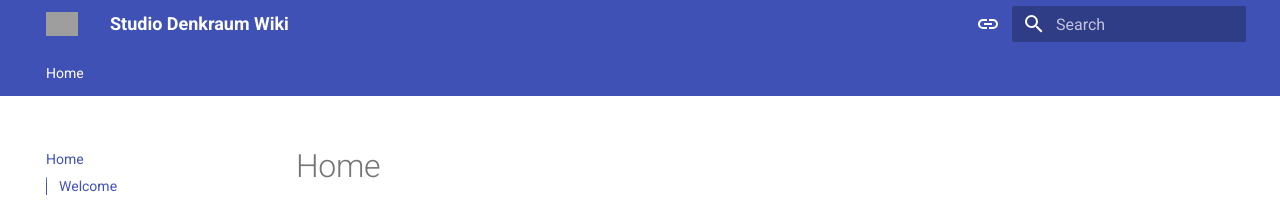
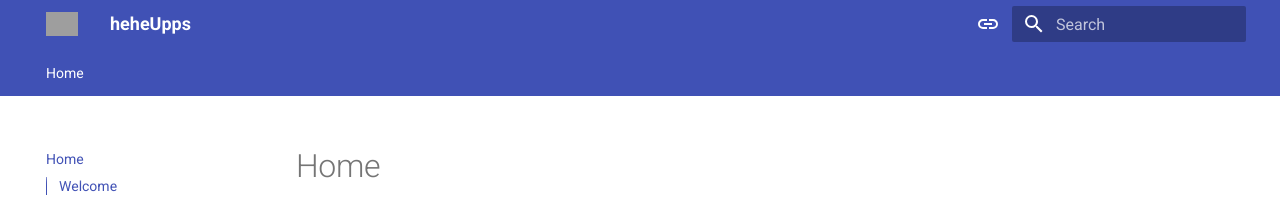
Before and after one commit to heheUpps/heheUpps.github.io, an MkDocs documentation site: the page built from docs/index.md, in a window 1280 px wide. Shown: the top 206 px of the page. Built offline with MkDocs 1.6.1 and Material for MkDocs 9.7.7, drawn with Linux system fonts in a browser that asks for light colours; grey boxes are pictures that could not be loaded.

Commit message:
Update mkdocs.yml

```diff
--- a/mkdocs.yml
+++ b/mkdocs.yml
@@ -1,5 +1,5 @@
-site_name: Studio Denkraum Wiki
-site_url: https://studio-denkraum.github.io/
+site_name: heheUpps
+site_url: https://heheupps.github.io/
 
 theme:
   name: material
```
